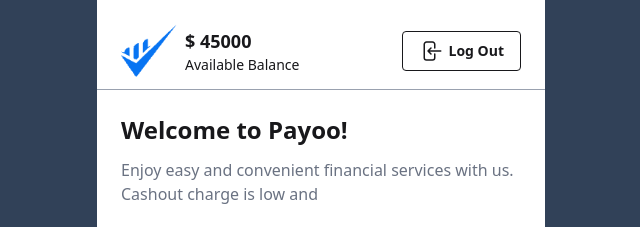
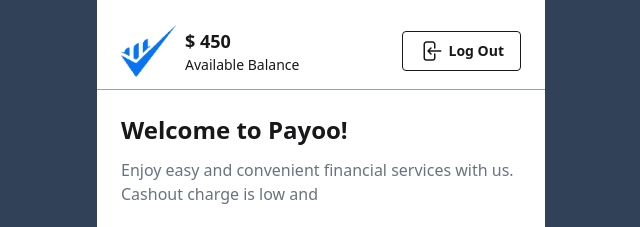
Before and after one commit to jfemon8/Payoo, a plain HTML site: page main.html in a window 1280 px wide. Shown: the top 227 px of the page, 319-959 px from the left. Drawn offline with nearby package versions, Linux system fonts and the light colour scheme.

Commit message:
Fixed initial amount

```diff
--- a/main.html
+++ b/main.html
@@ -13,7 +13,7 @@
             <div class="flex items-center gap-2">
                 <img src="assets/Group.png" class="w-14" alt="Logo">
                 <div>
-                    <h1 class="text-lg font-extrabold">$ <span id="balance">45000</span></h1>
+                    <h1 class="text-lg font-extrabold">$ <span id="balance">450</span></h1>
                     <p class="text-sm">Available Balance</p>
                 </div>
             </div>
```
